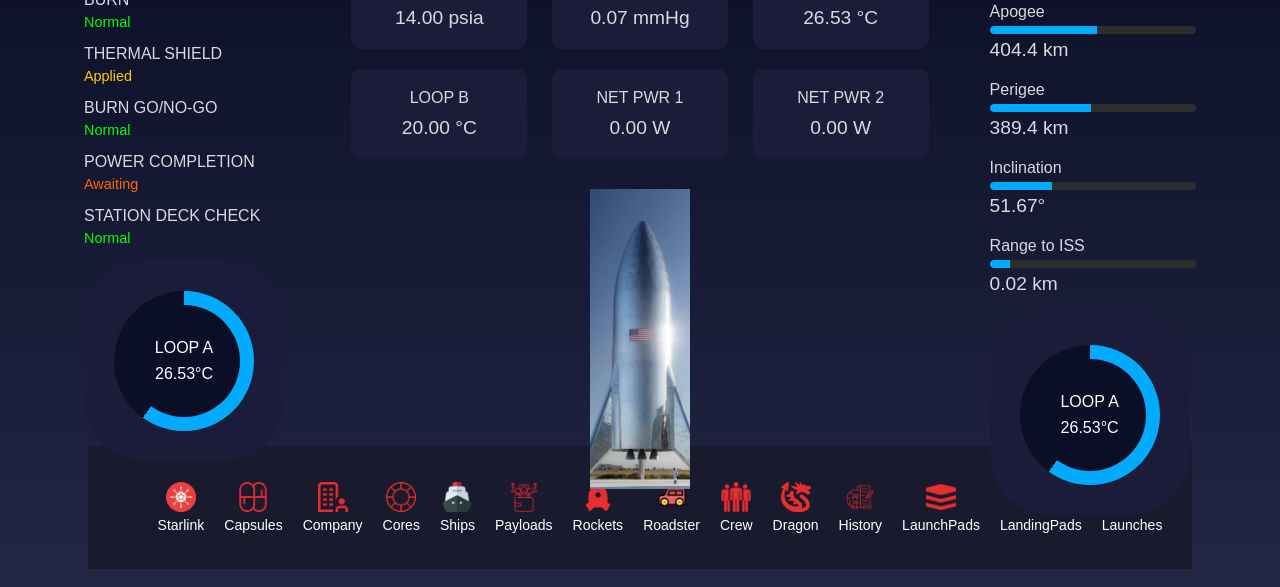
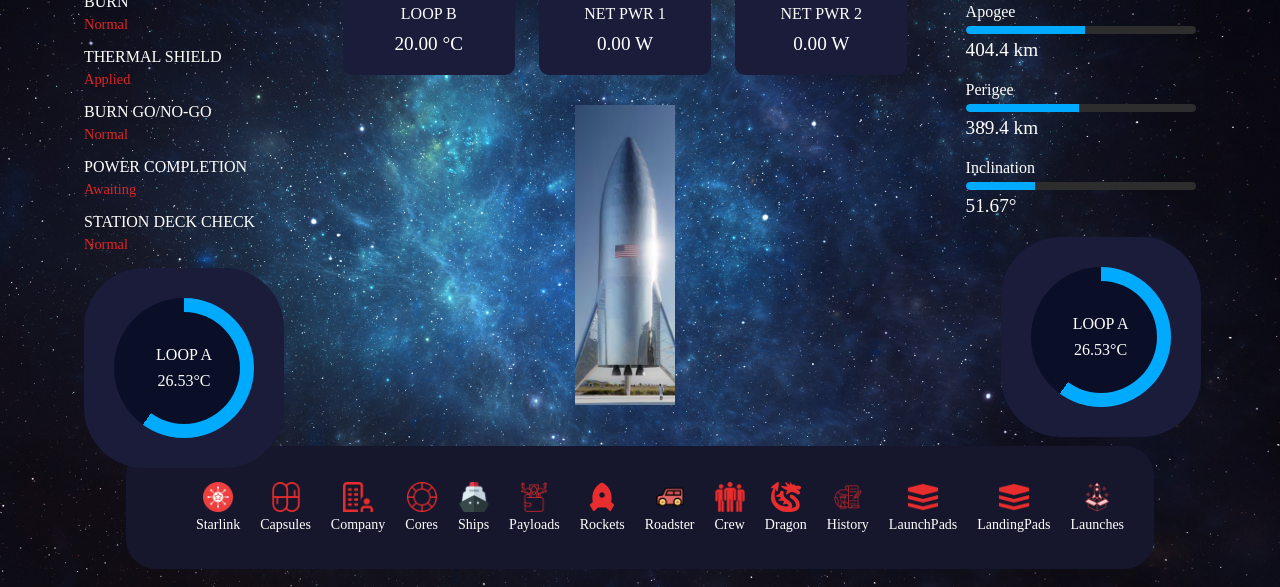
Before and after one commit to valentina-26/SpaceX, a plain HTML site: page index.html in a window 1280 px wide. Shown: the part 213-800 px from the top of the page. Drawn offline with nearby package versions, Linux system fonts and the light colour scheme.

Commit message:
feat: :sparkles: inicio uso de js

```diff
--- a/CSS/style.css
+++ b/CSS/style.css
@@ -3,20 +3,24 @@ body {
     justify-content: center;
     align-items: center;
     height: 100vh;
-    background: linear-gradient(180deg, #060a20 0%, #232644 100%); /* Degradado vertical de azul oscuro a un tono ligeramente más claro */
     margin: 0;
-    font-family: Arial, sans-serif;
-    color: #d9d9e0; /* Color del texto similar al de la imagen */
+    color: #ffffff;
+    background-image: url('../storage/img/img3.webp'); /* Añadir la ruta de tu imagen aquí */
+    background-size: cover; /*  */
+    background-repeat: no-repeat; */
+    background-position:center
 }
 
 
+
+
 main {
-    position: fixed; /* Fija el elemento en la ventana del navegador */
-    top: 10; /* Fija la posición desde la parte superior de la ventana */
-    left: 35; /* Fija la posición desde el borde izquierdo de la ventana */
-    width: 100%; /* Ocupa el ancho completo de la ventana */
-    height: 100%; /* Ocupa la altura completa de la ventana */
-    overflow: auto; /* Habilita el desplazamiento si el contenido es más grande que la ventana */
+    position: fixed;
+    top: 10;
+    left: 35;
+    width: 100%;
+    height: 100%;
+    overflow: auto;
   }
 
 
@@ -59,19 +63,19 @@ main {
 }
 
 .status.normal {
-    color: #00ff00;
+    color: #dd2525;
 }
 
 .status.applied {
-    color: #ffcc00;
+    color: #dd2525;
 }
 
 .status.awaiting {
-    color: #ff6600;
+    color: #dd2525;
 }
 
 .status.connected {
-    color: #00aaff;
+    color: #dd2525;
 }
 
 .connections {
@@ -100,6 +104,16 @@ main {
     border-radius: 60px;
 
 
+}
+
+.otro{
+    width: 200px;
+    height: 200px;
+    background-color: #1a1c3a;
+    display: flex;justify-content: center;
+    align-items: center;
+    border-radius: 60px;
+    margin-left: 35px;
 }
 
 
@@ -210,15 +224,20 @@ main {
 }
 
 .footer {
-    background: #1a1a2e; /* Color de fondo */
+    background-color: #16172c;
     padding: 20px;
     text-align: center;
     display: flex;
     justify-content: center;
     align-items: center;
     margin-top: 80vh;
+    border-top-right-radius: 30px;
+    border-top-left-radius: 30px;
+    border-bottom-right-radius: 30px;
+    border-bottom-left-radius: 30px;
+}
 
-}
+
 
 .footer ul {
     list-style-type: none;
--- a/index.html
+++ b/index.html
@@ -6,7 +6,7 @@
     <title>SpaceX</title>
     <link href='https://unpkg.com/boxicons@2.1.4/css/boxicons.min.css' rel='stylesheet'>
     <link rel="stylesheet" href="CSS/style.css">
-    <script type="module" src="js/main.js" defer></script>
+    <script type="module" src="/js/module.js/data.js" defer></script>
 </head>
 <body>
     <main class="container">
@@ -35,12 +35,9 @@
                 </div>
             </div>
         </section>
-        <section class="center-panel">
-            <h1 class="title">VEHICLE OVERVIEW</h1>
+        <section id="title" class="center-panel">
+            <!-- <h1 class="title">VEHICLE OVERVIEW</h1> -->
             <div class="metrics">
-
-
-
                 <div class="metric">
                     <div class="metric-title">CABIN PRESSURE</div>
                     <div class="metric-value">14.00 psia</div>
@@ -106,14 +103,7 @@
                 </div>
                 <div class="right-value">51.67°</div>
             </div>
-            <div class="right-metric">
-                <div class="right-title">Range to ISS</div>
-                <div class="right-bar">
-                    <div class="right-fill" style="width: 10%;"></div>
-                </div>
-                <div class="right-value">0.02 km</div>
-            </div>
-            <div class="gauge">
+            <div class="otro">
                 <div class="gauge__body">
                     <div class="gauge__fill"></div>
                     <div class="gauge__cover">
--- /dev/null
+++ b/js/components/gallery.js
@@ -0,0 +1,5 @@
+export const galleryTitle = () => {
+    return /*html*/ `
+        <h1 class="title">VEHICLE OVERVIEW</h1>
+    `;
+};
--- a/js/main.js
+++ b/js/main.js
@@ -0,0 +1,6 @@
+import {CapsuleData} from ("./modules/data")
+import {galleryTitle}from ("./components/gallery")
+
+let title = document.querySelector(".center-panel")
+
+center-panel.innerHTML = await galleryTitle(data)
--- /dev/null
+++ b/js/modules/data.js
@@ -0,0 +1,341 @@
+
+
+
+
+
+
+
+
+
+
+
+
+
+
+
+
+
+
+
+
+
+
+
+
+
+
+
+
+
+
+
+
+
+
+
+
+
+
+
+
+
+
+
+
+
+
+
+
+
+
+
+
+
+
+
+
+
+
+
+
+
+
+
+
+
+// //CAPSULE
+export async function CapsuleData() {
+    try {
+        const response = await fetch('https://api.spacexdata.com/v4/capsules');
+        const data = await response.json();
+
+
+        const capsule = data[0];
+
+        if (capsule) {
+            const info = {
+                reuse_count: capsule.reuse_count,
+                water_landings: capsule.water_landings,
+                land_landings: capsule.land_landings,
+                last_update: capsule.last_update,
+                launches: capsule.launches,
+                serial: capsule.serial,
+                status: capsule.status,
+                type: capsule.type,
+                id: capsule.id
+            };
+            // console.log(info.type);
+        } else {
+            console.log('No capsules found :(');
+        }
+    } catch (error) {
+        console.error('Error fetching data:(', error);
+    }
+}
+
+CapsuleData();
+
+
+
+// //STARLINK
+// async function StarlinkData() {
+//     try {
+//         const response = await fetch('https://api.spacexdata.com/v4/starlink');
+//         const data = await response.json();
+
+
+//         const starlink = data[0];
+
+//         if (starlink) {
+//             const spaceTrack = starlink.spaceTrack;
+//             const info = {
+//                 object_name: spaceTrack.OBJECT_NAME,
+//                 object_id: spaceTrack.OBJECT_ID,
+//                 launch_date: spaceTrack.LAUNCH_DATE,
+//                 epoch: spaceTrack.EPOCH,
+//                 mean_motion: spaceTrack.MEAN_MOTION,
+//                 eccentricity: spaceTrack.ECCENTRICITY,
+//                 inclination: spaceTrack.INCLINATION,
+//                 apogee: spaceTrack.APOAPSIS,
+//                 perigee: spaceTrack.PERIAPSIS,
+//                 latitude: starlink.latitude,
+//                 longitude: starlink.longitude,
+//                 height_km: starlink.height_km,
+//                 velocity_kms: starlink.velocity_kms,
+//                 id: starlink.id
+//             };
+//             // console.log(info.object_name);
+//         } else {
+//             console.log('No starlink data found :(');
+//         }
+
+//     } catch (error) {
+//         console.error('Error fetching data:', error);
+//     }
+// }
+
+// StarlinkData();
+
+
+
+// //CompanyData
+// async function CompanyData() {
+//     try {
+//         const response = await fetch('https://api.spacexdata.com/v4/company');
+//         const company = await response.json(); // Obtenemos el objeto completo de la compañía
+
+//         if (company) {
+//             const info = {
+//                 name: company.name,
+//                 founder: company.founder,
+//                 founded: company.founded,
+//                 employees: company.employees,
+//                 vehicles: company.vehicles,
+//                 launch_sites: company.launch_sites,
+//                 test_sites: company.test_sites,
+//                 ceo: company.ceo,
+//                 cto: company.cto,
+//                 coo: company.coo,
+//                 cto_propulsion: company.cto_propulsion,
+//                 valuation: company.valuation,
+//                 summary: company.summary,
+//                 headquarters: {
+//                     address: company.headquarters.address,
+//                     city: company.headquarters.city,
+//                     state: company.headquarters.state
+//                 },
+//                 links: {
+//                     website: company.links.website,
+//                     flickr: company.links.flickr,
+//                     twitter: company.links.twitter,
+//                     elon_twitter: company.links.elon_twitter
+//                 }
+//             };
+
+//             // console.log(info.name);
+//         } else {
+//             console.log("Data not found :(");
+//         }
+//     } catch (error) {
+//         console.error('Error fetching data:', error);
+//     }
+// }
+
+// CompanyData();
+
+
+// //CORES
+// async function cores() {
+//     try {
+//         const response = await fetch('https://api.spacexdata.com/v4/cores');
+//         const data = await response.json();
+
+//         if (data.length > 0) {
+//             const cores = data[6];
+
+//             const info = {
+//                 block: cores.block,
+//                 reuse_count: cores.reuse_count,
+//                 rtls_attempts: cores.rtls_attempts,
+//                 rtls_landings: cores.rtls_landings,
+//                 asds_attempts: cores.asds_attempts,
+//                 asds_landings: cores.asds_landings,
+//                 last_update: cores.last_update,
+//                 launches: cores.launches,
+//                 serial: cores.serial,
+//                 status: cores.status,
+//                 id: cores.id
+//             };
+
+//             // console.log(info.status);
+//         } else {
+//             console.log("Data not found :(");
+//         }
+//     } catch (error) {
+//         console.error('Error fetching data:', error);
+//     }
+// }
+
+// cores();
+
+
+// async function StarlinkData() {
+//     try {
+//         const response = await fetch('https://api.spacexdata.com/v4/rockets');
+//         const data = await response.json();
+
+//         const rocket = data[0];
+
+//         if (rocket) {
+//             const {
+//                 height,
+//                 diameter,
+//                 mass,
+//                 first_stage,
+//                 second_stage,
+//                 engines,
+//                 landing_legs,
+//                 payload_weights,
+//                 flickr_images,
+//                 name,
+//                 type,
+//                 active,
+//                 stages,
+//                 boosters,
+//                 cost_per_launch,
+//                 success_rate_pct,
+//                 first_flight,
+//                 country,
+//                 company,
+//                 wikipedia,
+//                 description,
+//                 id
+//             } = rocket;
+
+//             const info = {
+//                 height_meters: height.meters,
+//                 height_feet: height.feet,
+//                 diameter_meters: diameter.meters,
+//                 diameter_feet: diameter.feet,
+//                 mass_kg: mass.kg,
+//                 mass_lb: mass.lb,
+//                 first_stage: {
+//                     thrust_sea_level_kN: first_stage.thrust_sea_level.kN,
+//                     thrust_sea_level_lbf: first_stage.thrust_sea_level.lbf,
+//                     thrust_vacuum_kN: first_stage.thrust_vacuum.kN,
+//                     thrust_vacuum_lbf: first_stage.thrust_vacuum.lbf,
+//                     reusable: first_stage.reusable,
+//                     engines: first_stage.engines,
+//                     fuel_amount_tons: first_stage.fuel_amount_tons,
+//                     burn_time_sec: first_stage.burn_time_sec
+//                 },
+//                 second_stage: {
+//                     thrust_kN: second_stage.thrust.kN,
+//                     thrust_lbf: second_stage.thrust.lbf,
+//                     payloads: {
+//                         composite_fairing: {
+//                             height_meters: second_stage.payloads.composite_fairing.height.meters,
+//                             height_feet: second_stage.payloads.composite_fairing.height.feet,
+//                             diameter_meters: second_stage.payloads.composite_fairing.diameter.meters,
+//                             diameter_feet: second_stage.payloads.composite_fairing.diameter.feet
+//                         },
+//                         option_1: second_stage.payloads.option_1
+//                     },
+//                     reusable: second_stage.reusable,
+//                     engines: second_stage.engines,
+//                     fuel_amount_tons: second_stage.fuel_amount_tons,
+//                     burn_time_sec: second_stage.burn_time_sec
+//                 },
+//                 engines: {
+//                     isp_sea_level: engines.isp.sea_level,
+//                     isp_vacuum: engines.isp.vacuum,
+//                     thrust_sea_level_kN: engines.thrust_sea_level.kN,
+//                     thrust_sea_level_lbf: engines.thrust_sea_level.lbf,
+//                     thrust_vacuum_kN: engines.thrust_vacuum.kN,
+//                     thrust_vacuum_lbf: engines.thrust_vacuum.lbf,
+//                     number: engines.number,
+//                     type: engines.type,
+//                     version: engines.version,
+//                     layout: engines.layout,
+//                     engine_loss_max: engines.engine_loss_max,
+//                     propellant_1: engines.propellant_1,
+//                     propellant_2: engines.propellant_2,
+//                     thrust_to_weight: engines.thrust_to_weight
+//                 },
+//                 landing_legs: {
+//                     number: landing_legs.number,
+//                     material: landing_legs.material
+//                 },
+//                 payload_weights: payload_weights.map(weight => ({
+//                     id: weight.id,
+//                     name: weight.name,
+//                     kg: weight.kg,
+//                     lb: weight.lb
+//                 })),
+//                 flickr_images,
+//                 name,
+//                 type,
+//                 active,
+//                 stages,
+//                 boosters,
+//                 cost_per_launch,
+//                 success_rate_pct,
+//                 first_flight,
+//                 country,
+//                 company,
+//                 wikipedia,
+//                 description,
+//                 id
+//             };
+
+//             console.log(info.name);
+//         } else {
+//             console.log('No rocket data found :(');
+//         }
+
+//     } catch (error) {
+//         console.error('Error fetching data:', error);
+//     }
+// }
+
+// StarlinkData();
```
Also changed, not shown: js/module.js/data.js (deleted, +0 -101 lines), storage/img/img1.jpg (added), storage/img/img2.jpg (added), storage/img/img3.webp (added).
